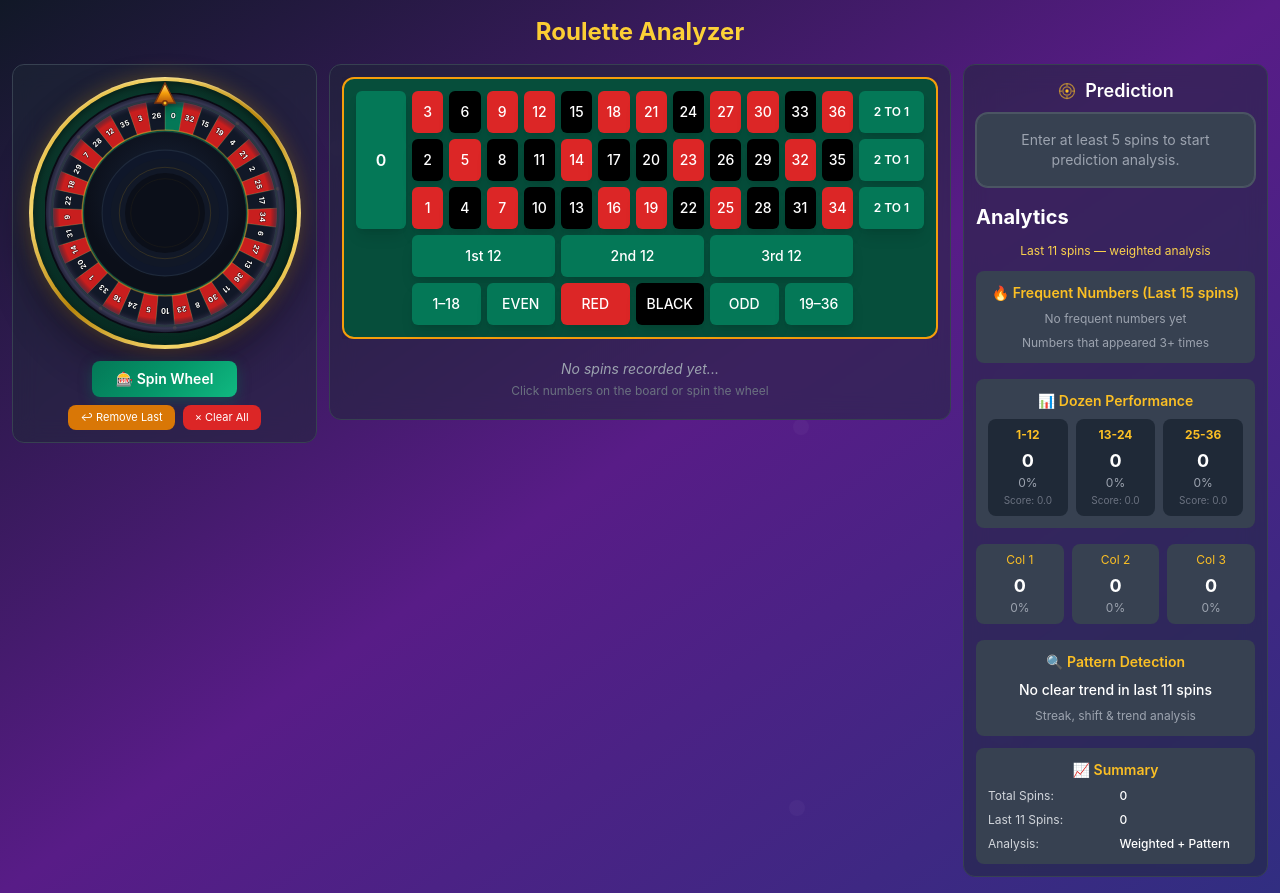
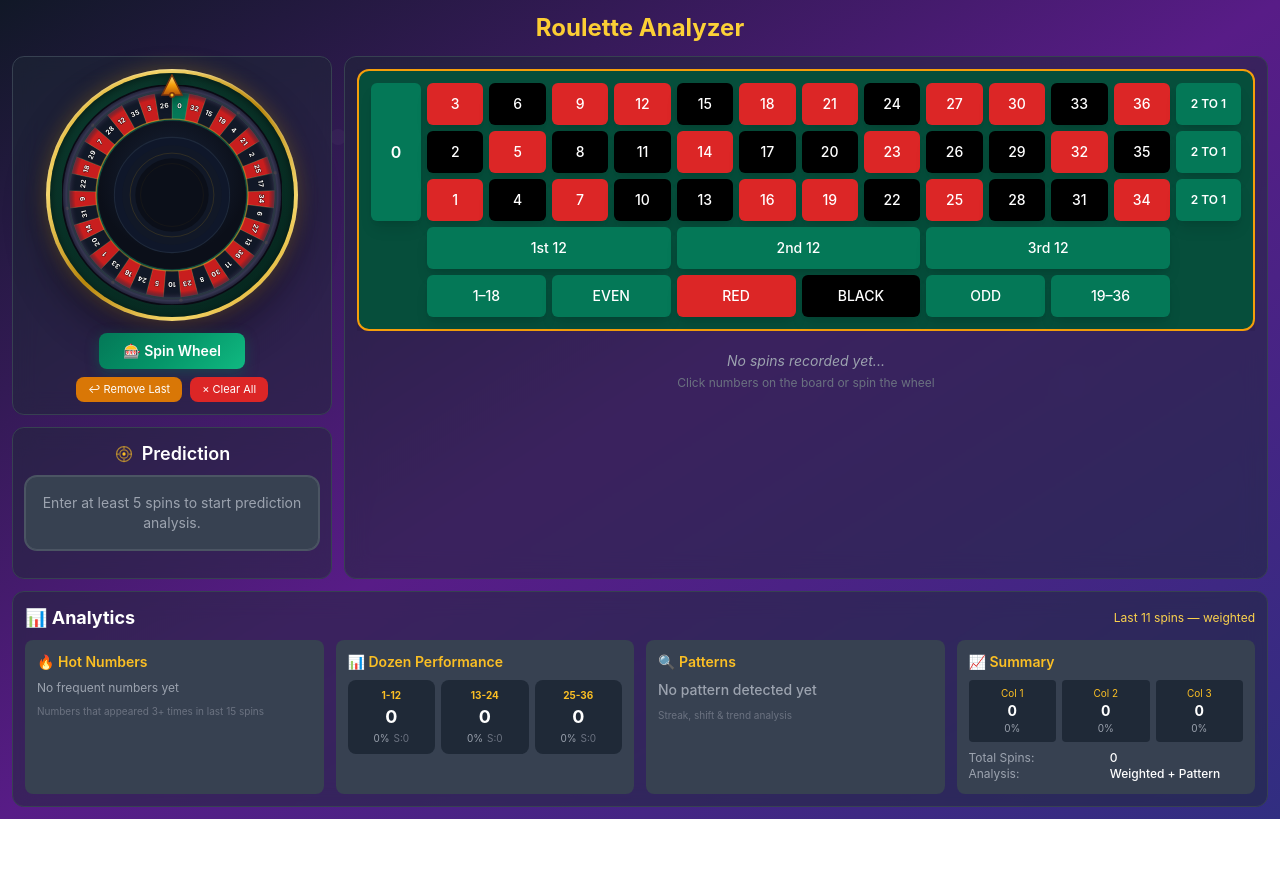
Before and after one commit to Abhishek6827/Roulette, a React (Vite) app: page / in a window 1280 px wide. After the commit the page ends 819 px from the top, so only its background shows below. Built offline with nearby package versions, Linux system fonts and the light colour scheme.

Commit message:
feat: implement AnalyticsDashboard component and integrate into App for real-time trend and pattern visualization

```diff
--- a/src/App.jsx
+++ b/src/App.jsx
@@ -216,19 +216,17 @@ export default function App() {
         ))}
       </div>
 
-      <div className="relative z-10 container mx-auto px-2 sm:px-3 py-2 sm:py-4 max-w-7xl">
-        {/* Header */}
-        <header className="text-center mb-2 sm:mb-4">
+      <div className="relative z-10 container mx-auto px-2 sm:px-3 py-2 sm:py-3 max-w-7xl">
+        <header className="text-center mb-2 sm:mb-3">
           <h1 className="text-xl sm:text-2xl font-bold bg-gradient-to-r from-amber-400 to-yellow-300 bg-clip-text text-transparent">
             Roulette Analyzer
           </h1>
         </header>
 
-        {/* Main Content — responsive grid, items-start prevents dead-space stretching */}
-        <div className="grid grid-cols-1 md:grid-cols-2 lg:grid-cols-4 gap-2 sm:gap-3 items-start">
-          {/* Wheel — hidden on mobile, shown on md+ */}
-          <div className="hidden md:flex lg:col-span-1 bg-gray-800/50 backdrop-blur-md rounded-xl p-2 sm:p-3 border border-gray-700 flex-col items-center">
-            <RouletteWheel onSpinResult={handleSpinResult} size={240} />
+        <div className="flex flex-col lg:flex-row gap-2 sm:gap-3 mb-2 sm:mb-3">
+          <div className="flex flex-col gap-2 sm:gap-3 lg:w-[320px] lg:flex-shrink-0">
+            <div className="hidden md:flex bg-gray-800/50 backdrop-blur-md rounded-xl p-2 sm:p-3 border border-gray-700 flex-col items-center">
+              <RouletteWheel onSpinResult={handleSpinResult} size={220} />
               <div className="flex justify-center gap-2 mt-2">
                 <button
                   onClick={removeLast}
@@ -246,20 +244,16 @@ export default function App() {
                 </button>
               </div>
             </div>
-
-          {/* Board + History — full width mobile, 2-span desktop */}
-          <div className="md:col-span-1 lg:col-span-2 bg-gray-800/50 backdrop-blur-md rounded-xl p-2 sm:p-3 border border-gray-700">
-            <QuickButtons onAddNumber={addNumber} onBet={handleBet} />
-
-            {/* Prediction History */}
-            <div className="mt-2 sm:mt-3">
-              <RecentNumbers
-                predictionHistory={predictionHistory}
-                lossStreak={lossStreak}
-              />
+            <div className="bg-gray-800/50 backdrop-blur-md rounded-xl p-2 sm:p-3 border border-gray-700">
+              <PredictionPanel prediction={prediction} lossStreak={lossStreak} />
+            </div>
           </div>
 
-            {/* Mobile-only: action buttons */}
+          <div className="flex-1 bg-gray-800/50 backdrop-blur-md rounded-xl p-2 sm:p-3 border border-gray-700">
+            <QuickButtons onAddNumber={addNumber} onBet={handleBet} />
+            <div className="mt-2 sm:mt-3">
+              <RecentNumbers predictionHistory={predictionHistory} lossStreak={lossStreak} />
+            </div>
             <div className="flex justify-center gap-2 mt-2 md:hidden">
               <button
                 onClick={removeLast}
@@ -277,12 +271,10 @@ export default function App() {
               </button>
             </div>
           </div>
+        </div>
 
-          {/* Prediction + Analytics */}
-          <div className="md:col-span-2 lg:col-span-1 bg-gray-800/50 backdrop-blur-md rounded-xl p-2 sm:p-3 border border-gray-700">
-            <PredictionPanel prediction={prediction} lossStreak={lossStreak} />
+        <div className="bg-gray-800/50 backdrop-blur-md rounded-xl p-2 sm:p-3 border border-gray-700">
           <AnalyticsDashboard history={history} prediction={prediction} />
-          </div>
         </div>
       </div>
     </div>
--- a/src/components/AnalyticsDashboard.jsx
+++ b/src/components/AnalyticsDashboard.jsx
@@ -18,78 +18,70 @@ export default function AnalyticsDashboard({
 
   // Column stats for last 11 numbers
   const columnCountsLast11 = { "Col 1": 0, "Col 2": 0, "Col 3": 0 };
-  last11Numbers.forEach((num) => {
-    if (num !== 0) {
-      if (num % 3 === 1) columnCountsLast11["Col 1"]++;
-      else if (num % 3 === 2) columnCountsLast11["Col 2"]++;
+  last11Numbers.forEach((n) => {
+    if (n === 0) return;
+    if (n % 3 === 1) columnCountsLast11["Col 1"]++;
+    else if (n % 3 === 2) columnCountsLast11["Col 2"]++;
     else columnCountsLast11["Col 3"]++;
-    }
   });
 
-  // Dozen counts from prediction analysis (weighted + raw)
-  const analysis = prediction?.analysis;
-  const rawCounts = analysis?.frequency?.raw || { "1-12": 0, "13-24": 0, "25-36": 0 };
-  const weightedScores = analysis?.scores || { "1-12": 0, "13-24": 0, "25-36": 0 };
+  // Dozen counts for last 11 numbers
+  const rawCounts = { "1-12": 0, "13-24": 0, "25-36": 0 };
+  last11Numbers.forEach((n) => {
+    if (n >= 1 && n <= 12) rawCounts["1-12"]++;
+    else if (n >= 13 && n <= 24) rawCounts["13-24"]++;
+    else if (n >= 25 && n <= 36) rawCounts["25-36"]++;
+  });
 
-  const totalLast11 = last11Numbers.filter((n) => n !== 0).length;
+  const totalLast11 = last11Numbers.filter((n) => n > 0).length;
 
-  // Streak & shift info
-  const streak = analysis?.streak;
-  const shift = analysis?.shift;
+  // Get weighted scores from prediction analysis
+  const analysis = prediction?.analysis || null;
+  const weightedScores = analysis?.scores || {};
 
-  // Build pattern message
-  let patternMessage = "No clear trend in last 11 spins";
-  let patternType = "neutral"; // neutral, positive, warning
+  // Pattern message from analysis
+  let patternMessage = "No pattern detected yet";
+  let patternColor = "text-gray-400";
+  let patternType = "neutral";
 
-  if (streak?.isActive && streak.streakLength >= 3) {
-    patternMessage = `🔥 Strong streak: ${streak.streakDozen} (${streak.streakLength} consecutive)`;
-    patternType = "positive";
-  } else if (streak?.isActive && streak.streakLength >= 2) {
-    patternMessage = `📈 Building streak: ${streak.streakDozen} (${streak.streakLength} consecutive)`;
+  if (analysis) {
+    const { streak, shift } = analysis;
+    if (streak?.isActive && streak.streakLength >= 2) {
+      patternMessage = `Active streak: ${streak.streakDozen} × ${streak.streakLength}`;
+      patternColor = "text-emerald-300";
       patternType = "positive";
     } else if (shift?.stage === "confirmed_shift") {
-    patternMessage = `⚡ Confirmed shift to ${shift.shiftDozen}`;
+      patternMessage = `Confirmed shift to ${shift.shiftDozen}`;
+      patternColor = "text-emerald-300";
       patternType = "positive";
     } else if (shift?.stage === "possible_shift") {
-    patternMessage = `⚠️ Possible shift to ${shift.shiftDozen} — monitoring`;
+      patternMessage = `Possible shift to ${shift.shiftDozen} — monitoring`;
+      patternColor = "text-amber-300";
       patternType = "warning";
     } else if (shift?.stage === "alert") {
-    patternMessage = `👀 Shift alert: ${shift.shiftDozen} appearing after absence`;
+      patternMessage = `Shift alert: ${shift.shiftDozen} appearing after absence`;
+      patternColor = "text-amber-300";
       patternType = "warning";
     } else {
-    // Fallback to frequency-based message
-    const sorted = Object.entries(rawCounts).sort((a, b) => b[1] - a[1]);
-    if (sorted[0][1] >= 5) {
-      patternMessage = `Strong trend: ${sorted[0][0]} (${sorted[0][1]}/11 spins)`;
-      patternType = "positive";
-    } else if (sorted[0][1] >= 4) {
-      patternMessage = `Possible trend: ${sorted[0][0]} (${sorted[0][1]}/11 spins)`;
+      patternMessage = "Monitoring trends...";
     }
   }
 
-  const patternColor =
-    patternType === "positive"
-      ? "text-emerald-300"
-      : patternType === "warning"
-      ? "text-amber-300"
-      : "text-white";
-
   return (
     <div className="w-full">
-      <div className="flex items-center justify-between mb-3">
-        <h2 className="text-xl font-bold text-white">Analytics</h2>
+      <div className="flex items-center justify-between mb-2">
+        <h2 className="text-lg font-bold text-white">📊 Analytics</h2>
+        <span className="text-xs text-amber-300">Last 11 spins — weighted</span>
       </div>
 
-      <div className="text-xs text-amber-300 mb-3 text-center">
-        Last 11 spins — weighted analysis
-      </div>
-
-      {/* Hot Numbers */}
-      <div className="bg-gray-700 p-3 rounded-lg mb-4">
-        <h3 className="text-sm font-semibold text-amber-400 mb-2 text-center">
-          🔥 Frequent Numbers (Last 15 spins)
+      {/* Horizontal card grid — 4 cols on lg, 2 on md, 1 on mobile */}
+      <div className="grid grid-cols-1 md:grid-cols-2 lg:grid-cols-4 gap-2 sm:gap-3">
+        {/* Card 1: Hot Numbers */}
+        <div className="bg-gray-700 p-3 rounded-lg">
+          <h3 className="text-sm font-semibold text-amber-400 mb-2">
+            🔥 Hot Numbers
           </h3>
-        <div className="flex flex-wrap gap-1 justify-center">
+          <div className="flex flex-wrap gap-1">
             {hotNumbers.length > 0 ? (
               hotNumbers.map((n) => (
                 <span
@@ -100,22 +92,20 @@ export default function AnalyticsDashboard({
                 </span>
               ))
             ) : (
-            <span className="text-gray-400 text-xs">
-              No frequent numbers yet
-            </span>
+              <span className="text-gray-400 text-xs">No frequent numbers yet</span>
             )}
           </div>
-        <div className="text-xs text-gray-400 text-center mt-2">
-          Numbers that appeared 3+ times
+          <div className="text-[10px] text-gray-500 mt-2">
+            Numbers that appeared 3+ times in last 15 spins
           </div>
         </div>
 
-      {/* Dozen Performance — Raw + Weighted */}
-      <div className="bg-gray-700 p-3 rounded-lg mb-4">
-        <h3 className="text-sm font-semibold text-amber-400 mb-2 text-center">
+        {/* Card 2: Dozen Performance */}
+        <div className="bg-gray-700 p-3 rounded-lg">
+          <h3 className="text-sm font-semibold text-amber-400 mb-2">
             📊 Dozen Performance
           </h3>
-        <div className="grid grid-cols-3 gap-2">
+          <div className="grid grid-cols-3 gap-1.5">
             {["1-12", "13-24", "25-36"].map((d) => {
               const isB = prediction?.bDozen === d;
               const isA = prediction?.aDozens?.includes(d);
@@ -135,20 +125,19 @@ export default function AnalyticsDashboard({
                   key={d}
                   className={`bg-gray-800 p-2 rounded-lg text-center ${ringClass} transition-all`}
                 >
-                <div className={`text-xs font-bold mb-1 ${labelClass}`}>
+                  <div className={`text-[10px] font-bold ${labelClass}`}>
                     {d}
-                  {isA && <span className="ml-1 text-[9px] opacity-70">(A)</span>}
-                  {isB && <span className="ml-1 text-[9px] opacity-70">(B)</span>}
+                    {isA && <span className="ml-0.5 opacity-60">(A)</span>}
+                    {isB && <span className="ml-0.5 opacity-60">(B)</span>}
                   </div>
                   <div className="text-white font-bold text-lg">{rawCounts[d]}</div>
-                <div className="text-xs text-gray-400">
+                  <div className="text-[10px] text-gray-400">
                     {totalLast11
                       ? ((rawCounts[d] / totalLast11) * 100).toFixed(0)
-                    : 0}
-                  %
-                </div>
-                <div className="text-[10px] text-gray-500 mt-0.5">
-                  Score: {(weightedScores[d] || 0).toFixed(1)}
+                      : 0}%
+                    <span className="text-gray-500 ml-1">
+                      S:{(weightedScores[d] || 0).toFixed(0)}
+                    </span>
                   </div>
                 </div>
               );
@@ -156,37 +145,18 @@ export default function AnalyticsDashboard({
           </div>
         </div>
 
-      {/* Column Performance */}
-      <div className="grid grid-cols-3 gap-2 mb-4">
-        {["Col 1", "Col 2", "Col 3"].map((col) => (
-          <div key={col} className="bg-gray-700 p-2 rounded-lg text-center">
-            <div className="text-xs text-amber-400 mb-1">{col}</div>
-            <div className="text-white font-bold text-lg">
-              {columnCountsLast11[col]}
-            </div>
-            <div className="text-xs text-gray-400">
-              {totalLast11
-                ? ((columnCountsLast11[col] / totalLast11) * 100).toFixed(0)
-                : 0}
-              %
-            </div>
-          </div>
-        ))}
-      </div>
-
-      {/* Pattern Detection */}
+        {/* Card 3: Pattern Detection */}
         <div className="bg-gray-700 p-3 rounded-lg">
-        <h3 className="text-sm font-semibold text-amber-400 mb-2 text-center">
-          🔍 Pattern Detection
+          <h3 className="text-sm font-semibold text-amber-400 mb-2">
+            🔍 Patterns
           </h3>
-        <div className={`text-sm text-center font-medium ${patternColor}`}>
+          <div className={`text-sm font-medium ${patternColor}`}>
             {patternMessage}
           </div>
 
-        {/* Last 5 dozens sequence */}
           {analysis?.last5Dozens && analysis.last5Dozens.length > 0 && (
-          <div className="mt-2 flex items-center justify-center gap-1">
-            <span className="text-[10px] text-gray-500 mr-1">Recent:</span>
+            <div className="mt-2 flex items-center gap-1 flex-wrap">
+              <span className="text-[10px] text-gray-500">Recent:</span>
               {analysis.last5Dozens.map((d, i) => (
                 <span
                   key={i}
@@ -202,25 +172,41 @@ export default function AnalyticsDashboard({
             </div>
           )}
 
-        <div className="text-xs text-gray-400 text-center mt-2">
+          <div className="text-[10px] text-gray-500 mt-2">
             Streak, shift & trend analysis
           </div>
         </div>
 
-      {/* Summary */}
-      <div className="bg-gray-700 p-3 rounded-lg mt-3">
-        <h3 className="text-sm font-semibold text-amber-400 mb-2 text-center">
+        {/* Card 4: Columns + Summary */}
+        <div className="bg-gray-700 p-3 rounded-lg">
+          <h3 className="text-sm font-semibold text-amber-400 mb-2">
             📈 Summary
           </h3>
-        <div className="grid grid-cols-2 gap-2 text-xs">
-          <div className="text-gray-300">Total Spins:</div>
+
+          {/* Column stats */}
+          <div className="grid grid-cols-3 gap-1.5 mb-2">
+            {["Col 1", "Col 2", "Col 3"].map((col) => (
+              <div key={col} className="bg-gray-800 p-1.5 rounded text-center">
+                <div className="text-[10px] text-amber-400">{col}</div>
+                <div className="text-white font-bold text-sm">
+                  {columnCountsLast11[col]}
+                </div>
+                <div className="text-[10px] text-gray-400">
+                  {totalLast11
+                    ? ((columnCountsLast11[col] / totalLast11) * 100).toFixed(0)
+                    : 0}%
+                </div>
+              </div>
+            ))}
+          </div>
+
+          {/* Quick stats */}
+          <div className="grid grid-cols-2 gap-x-2 text-xs">
+            <div className="text-gray-400">Total Spins:</div>
             <div className="text-white font-medium">{history.length}</div>
-
-          <div className="text-gray-300">Last 11 Spins:</div>
-          <div className="text-white font-medium">{last11Numbers.length}</div>
-
-          <div className="text-gray-300">Analysis:</div>
+            <div className="text-gray-400">Analysis:</div>
             <div className="text-white font-medium">Weighted + Pattern</div>
+          </div>
         </div>
       </div>
     </div>
```
Lines whose indentation alone changed are shown as unchanged.
